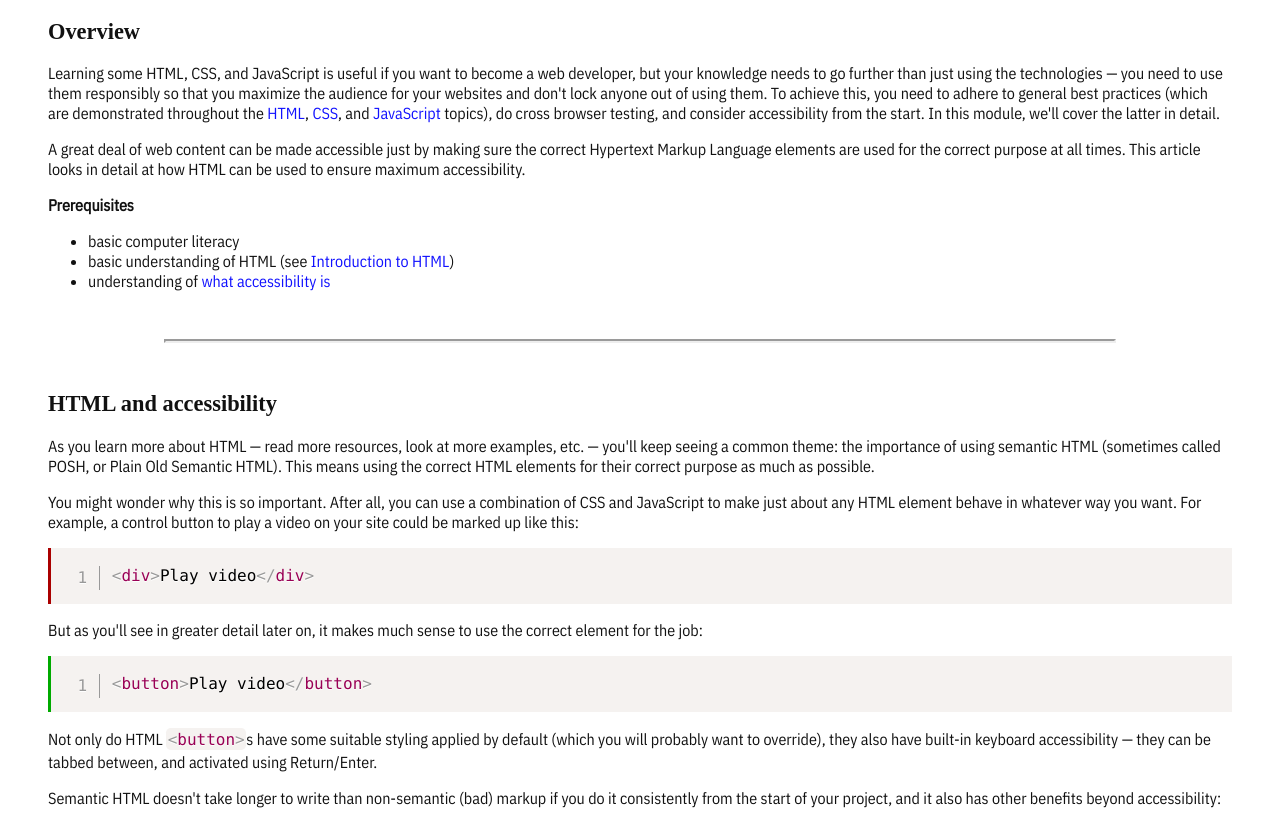
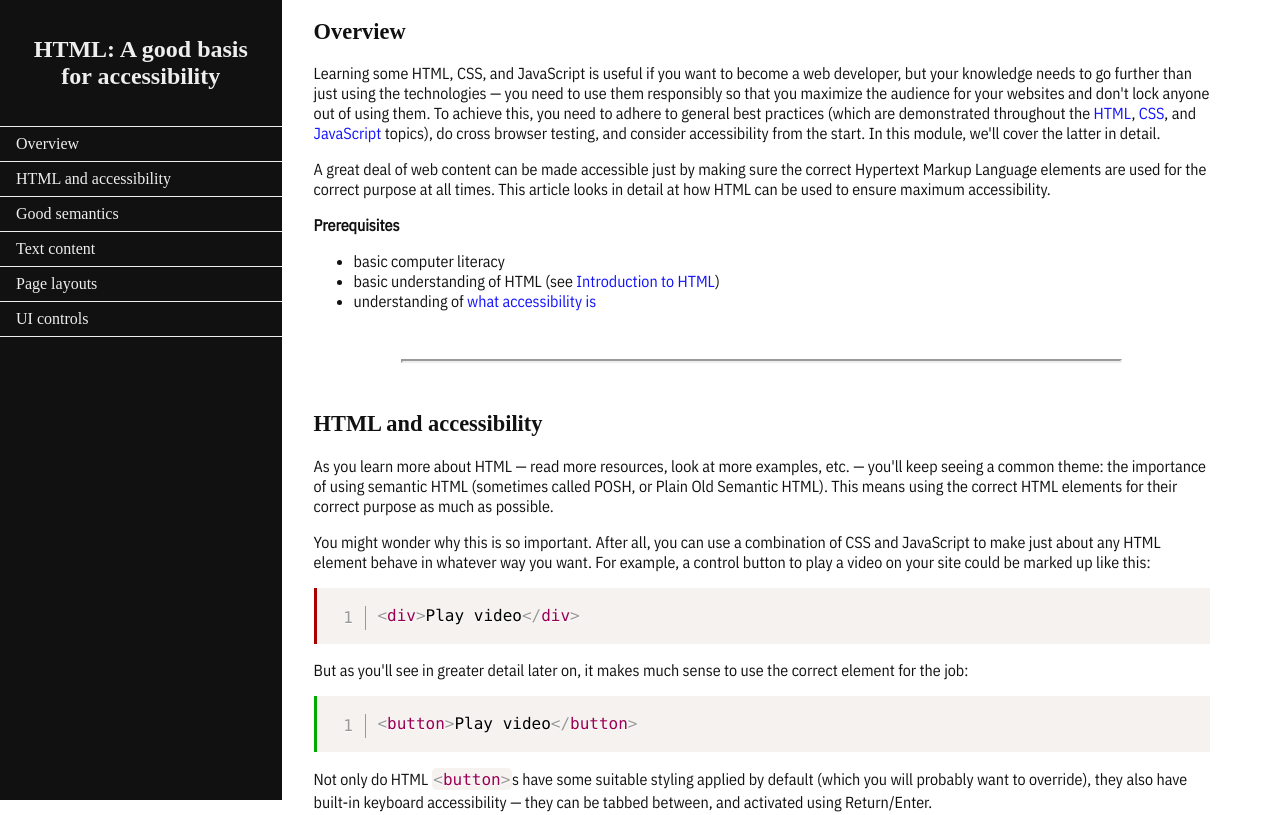
Before and after one commit to lukino999/FCC---Technical-Documentation-Page, a plain HTML site: page index.html in a window 1280 px wide. Shown: the top 815 px of the page. Drawn offline with nearby package versions, Linux system fonts and the light colour scheme; a web font is replaced by a local one.

Commit message:
Add navbar

```diff
--- a/index.html
+++ b/index.html
@@ -9,10 +9,20 @@
 </head>
 
 <body class="language-html">
+  <div id="main-container">
     <nav id="navbar">
-    <!-- <header><h1>HTML: A good basis for accessibility</h1></header> -->
+      <header>
+        <h1>HTML: A good basis for accessibility</h1>
+      </header>
+      <ul>
+        <li><a class="nav-link" href="#Overview">Overview</a></li>
+        <li><a class="nav-link" href="#HTML_and_accessibility">HTML and accessibility</a></li>
+        <li><a class="nav-link" href="#Good_semantics">Good semantics</a></li>
+        <li><a class="nav-link" href="#Text_content">Text content</a></li>
+        <li><a class="nav-link" href="#Page_layouts">Page layouts</a></li>
+        <li><a class="nav-link" href="#UI_controls">UI controls</a></li>
+      </ul>
     </nav>
-
     <main id="main-doc" class="line-numbers">
       <!-- Overview -->
       <section id="Overview" class="main-section">
@@ -338,6 +348,7 @@ This is the second subsection of my content. I think is more interesting than th
       </section>
       <hr>
     </main>
+  </div>
   <script type="text/javascript" src="https://cdnjs.cloudflare.com/ajax/libs/prism/1.16.0/prism.min.js"></script>
   <script type="text/javascript" src="https://cdnjs.cloudflare.com/ajax/libs/prism/1.16.0/plugins/line-numbers/prism-line-numbers.min.js"></script>
   <script type="text/javascript" src="https://cdn.freecodecamp.org/testable-projects-fcc/v1/bundle.js"></script>
--- a/styles.css
+++ b/styles.css
@@ -1,12 +1,89 @@
 @import url('https://fonts.googleapis.com/css?family=Cutive|IBM+Plex+Sans+Condensed');
+
+:root {
+  --color-black: #111;
+  --color-links: #11f;
+  --color-white: #eee;
+}
+
+html {
+  scroll-behavior: smooth;
+}
+
+body {
+  margin: 0;
+}
+
+
+#main-container {
+  display: flex;
+  flex-direction: row;
+}
+
+#navbar {
+  font-family: 'Cutive', serif;
+  position: fixed;
+  width: 22%;
+  height: 100%;
+  min-width: 220px;
+  background: var(--color-black);
+  color: var(--color-white);
+  margin-top: 0;
+  margin-left: 0;
+  display: flex;
+  flex-direction: column;
+}
 
 main {
   font-family: 'IBM Plex Sans Condensed', sans-serif;
-  margin: auto 40px;
-  color: #111;
+  margin: auto 22%;
+  width: 70%;
+  min-width: 70%;
+  padding-left: 32px;
+  padding-right: 32px;
+  color: var(--color-black);
 }
 
+#navbar header {
+  /*padding-top: 10px;*/
+  /*padding-bottom: 10px;*/
+  padding: 16px;
+  border-bottom: 1px solid var(--color-white);
+}
 
+#navbar h1 {
+  font-size: 150%;
+  font-weight: bolder;
+  text-align: center;
+  overflow: hidden;
+}
+
+#navbar ul {
+  margin: 0;
+  padding: 0;
+}
+
+#navbar li {
+
+  list-style: none;
+  border-bottom: 1px solid var(--color-white);
+  padding-left: 16px;
+  padding-top: 8px;
+  padding-bottom: 8px;
+}
+
+.nav-link {
+  text-align: center;
+  background: var(--color-black);
+  color: var(--color-white);
+}
+
+#navbar li a:link,
+#navbar li a:visited,
+#navbar li a:hover,
+#navbar li a:active {
+  text-decoration: none;
+}
 
 .main-section header h2 {
   font-family: 'Cutive', serif;
@@ -24,17 +101,17 @@ main {
 .main-section a:hover,
 .main-section a:active {
   text-decoration: none;
-  color: #11f;
+  color: var(--color-links);
 }
 
 .main-section a:hover {
   text-decoration: underline;
-  color: #11f;
+  color: var(--color-links);
 }
 
 .main-section a:active {
   text-decoration: none;
-  color: #11f;
+  color: var(--color-links);
 }
 
 .main-section img {
@@ -56,6 +133,7 @@ hr {
 .goodCode {
   border-left: solid;
   border-color: #00aa00;
+
 }
 
 .badCode {
```
Lines whose indentation alone changed are shown as unchanged.
